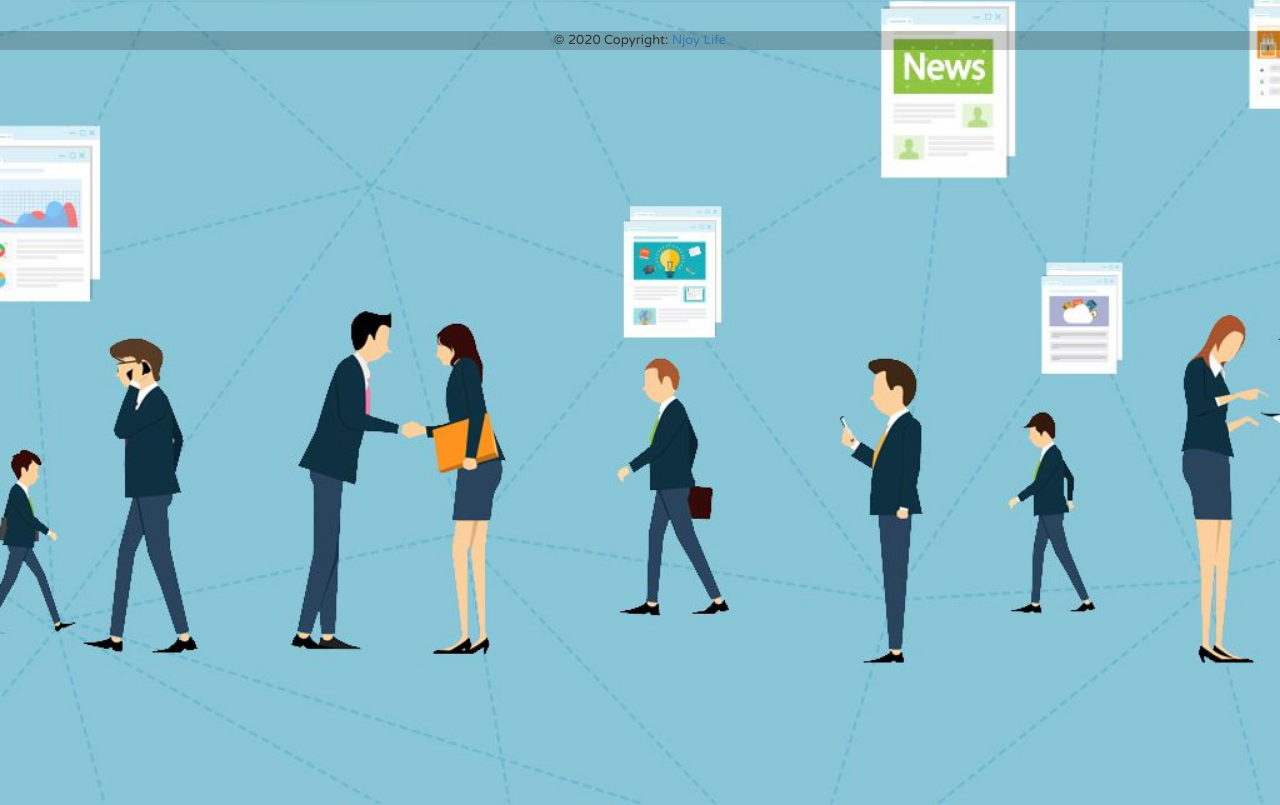
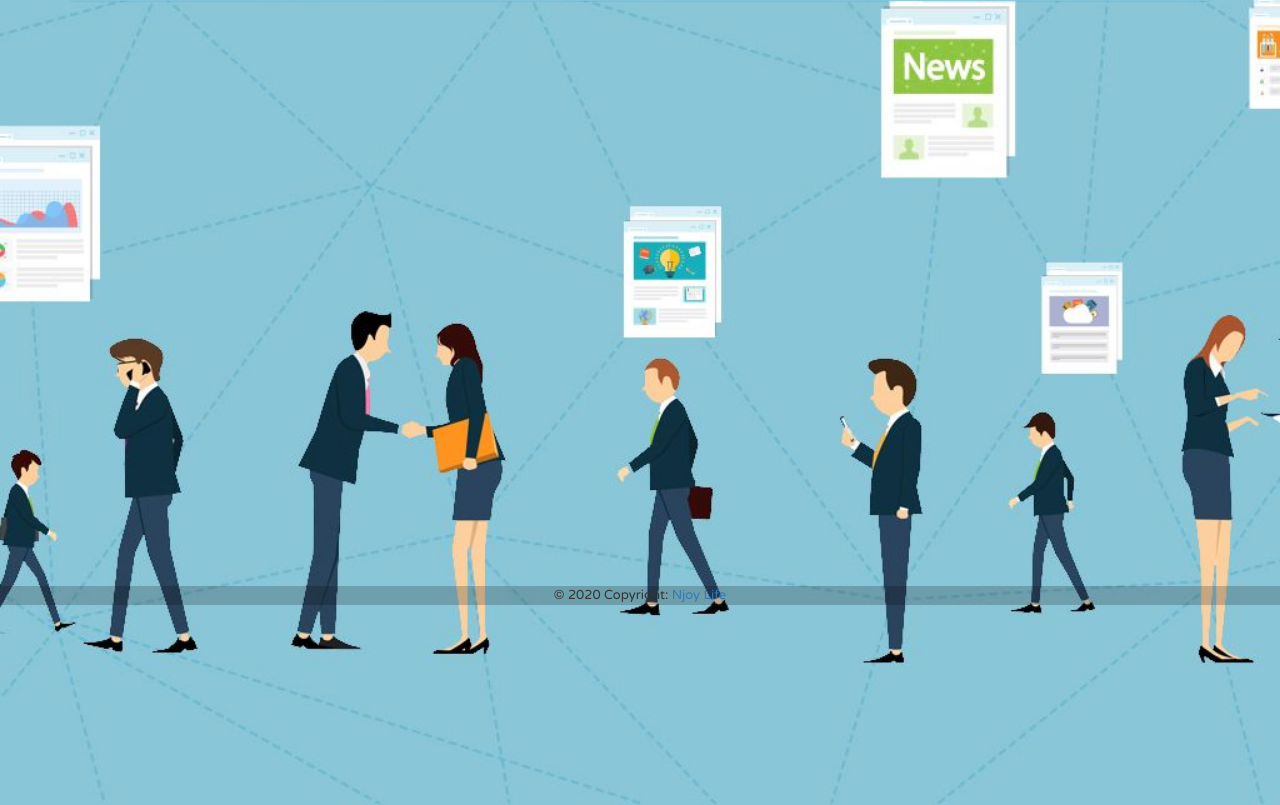
Before and after one commit to robinzd/materialize-and-php, a PHP site: page /table.php in a window 1280 px wide. Shown: the part 195-1000 px from the top of the page. Run offline with PHP 8.4, Linux system fonts and the light colour scheme; data that the repository does not hold is empty.

Commit message:
Adding footer position to table.php

```diff
--- a/css/table.css
+++ b/css/table.css
@@ -234,3 +234,10 @@ i.material-icons.home
 {
 	color:antiquewhite;
 }
+
+footer{
+
+	bottom: 0px;
+
+
+}
--- a/table.php
+++ b/table.php
@@ -201,7 +201,7 @@ include 'backend/database.php';
         </div>
     </div>
 
-    <footer class="bg-dark text-center text-white">
+    <footer class="bg-dark text-center text-white navbar-fixed-bottom">
         <div class="text-center p-3" style="background-color: rgba(0, 0, 0, 0.2);">
             © 2020 Copyright:
             <a class="text-white" href="#">Njoy Life</a>
```
